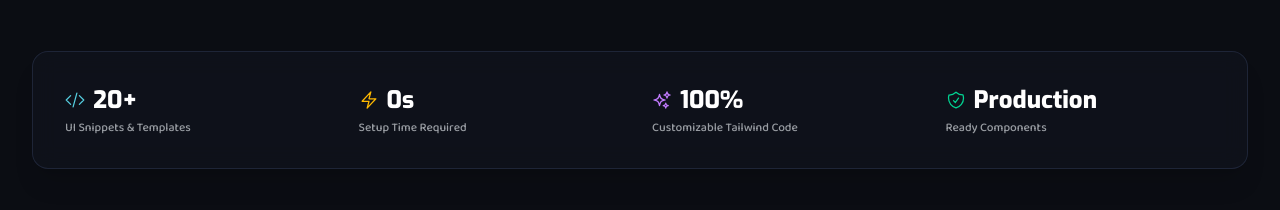
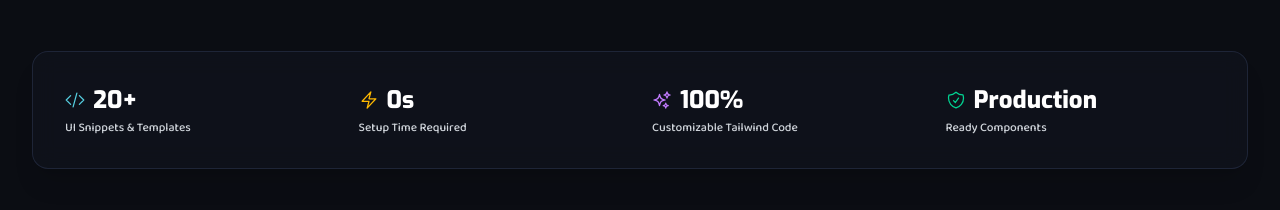
Before and after one commit to lakshan-beast/SyncXel, a React (Vite) app: page / in a window 1280 px wide. Shown: the part 1080-1290 px from the top of the page. Built offline with nearby package versions, Linux system fonts and the light colour scheme.

Commit message:
fix: update color for text-muted variable in CSS

```diff
--- a/src/index.css
+++ b/src/index.css
@@ -11,7 +11,7 @@
   --color-syncxel-blue: #3a86ff;
   --color-syncxel-cyan: #56cfe1;
   --color-syncxel-mint: #70e4c8;
-  --color-syncxel-text-muted: #999da3;
+  --color-syncxel-text-muted: #d0d5db;
 
   /* Brand Custom Gradients */
   --background-image-syncxel-gradient: linear-gradient(
@@ -35,6 +35,7 @@ body {
   font-family: var(--font-baloo);
   background-color: var(--color-syncxel-dark);
   color: #ffffff;
+  /* color: #d0d5db; */
 }
 
 /* 3. Dark Theme Custom Scrollbar */
```
